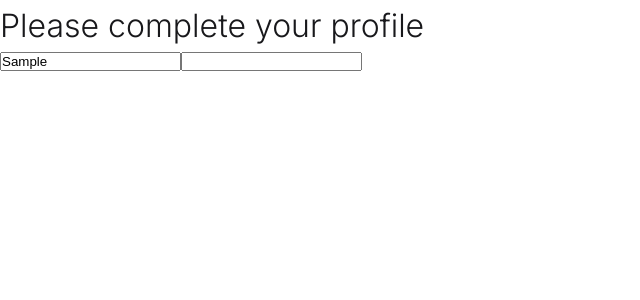
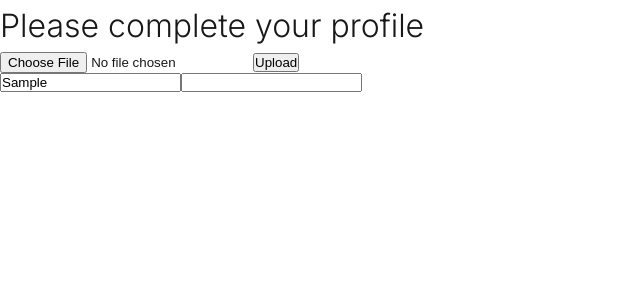
Before and after one commit to noelbentinganan/car-meet, a React (Create React App) app: page /user-profile in a window 1280 px wide. Shown: the top 300 px of the page, without its empty margins (0-640 px from the left). Built offline with nearby package versions, Linux system fonts and the light colour scheme; no server answers; the database is empty; sample sign-in values are in the browser's storage.

Commit message:
adding profile picture fn

```diff
--- a/src/App.css
+++ b/src/App.css
@@ -37,6 +37,11 @@ body {
 }
 
 /* Navbar */
+.home {
+  background-color: var(--appLightGrey);
+  height: 100vh;
+}
+
 .navbar {
   background-color: var(--appGrey);
   display: flex;
@@ -142,6 +147,13 @@ p .a-link {
   color: var(--appBlack);
   font-size: 0.8rem;
   font-weight: 600;
+}
+
+/* User */
+.avatar {
+  width: 48px;
+  height: 48px;
+  border-radius: 50%;
 }
 
 /* Sign Up Form */
--- a/src/App.js
+++ b/src/App.js
@@ -28,7 +28,9 @@ function App() {
           <Route path="/category/rent" element={<Rent />} />
           <Route path="/forgot-password" element={<ForgotPassword />} />
           <Route path="/sign-in" element={<SignIn />} />
-          <Route path="/sign-up" element={<SignUp />} />
+          <Route path="/sign-up" element={<PrivateRoute />}>
+            <Route path="/sign-up" element={<SignUp />} />
+          </Route>
         </Routes>
       </Router>
     </>
--- a/src/components/Navbar.jsx
+++ b/src/components/Navbar.jsx
@@ -4,6 +4,8 @@ import CarHome from "../assets/png/car_home.png";
 import tradeIcon from "../assets/png/tradeIcon.png";
 import saleIcon from "../assets/png/saleIcon.png";
 import rentIcon from "../assets/png/rentIcon.png";
+// test
+import pp from "../assets/mitsuha_pp.jpg";
 // firebase imports
 import { getAuth } from "firebase/auth";
 import { doc, getDoc } from "firebase/firestore";
@@ -12,6 +14,7 @@ import { Link } from "react-router-dom";
 
 const Navbar = () => {
   const auth = getAuth();
+  const user = auth.currentUser;
   const [userData, setUserData] = useState(null);
 
   const location = useLocation();
@@ -82,8 +85,12 @@ const Navbar = () => {
             </Link>
           </li>
         </ul>
-        <div className="user">
-          <p>Hi, {userData?.firstName || " "}</p>
+        <div>
+          {user.photoURL ? (
+            <img src={user.photoURL} alt="Profile" width="100" />
+          ) : (
+            <p>No Profile Picture</p>
+          )}
         </div>
       </nav>
     </>
--- /dev/null
+++ b/src/components/ProfilePictureUpload.jsx
@@ -0,0 +1,67 @@
+import { useState } from "react";
+// firebase imports
+import {
+  getDownloadURL,
+  ref,
+  uploadBytesResumable,
+  getStorage,
+} from "firebase/storage";
+import { getAuth, updateProfile } from "firebase/auth";
+
+const ProfilePictureUpload = () => {
+  const [image, setImage] = useState(null);
+  const [progress, setProgress] = useState();
+  const [profilePic, setProfilePic] = useState("");
+
+  const auth = getAuth();
+  const storage = getStorage();
+
+  // onChange fn
+  const onChange = (e) => {
+    if (e.target.files[0]) {
+      setImage(e.target.files[0]);
+    }
+  };
+
+  // handleSubmit fn
+  const handleSubmit = () => {
+    // if no image, discontinue fn
+    if (!image) return;
+
+    const storageRef = ref(storage, `profilePicture/${auth.currentUser.uid}`);
+    const uploadTask = uploadBytesResumable(storageRef, image);
+    uploadTask.on(
+      "state_changed",
+      (snapshot) => {
+        const progress =
+          (snapshot.bytesTransferred / snapshot.totalBytes) * 100;
+        setProgress(progress);
+      },
+      (error) => {
+        console.error("Upload failed:", error);
+      },
+      async () => {
+        const downloadURL = await getDownloadURL(uploadTask.snapshot.ref);
+        setProfilePic(downloadURL);
+
+        // Update Firebase Auth Profile
+        await updateProfile(auth.currentUser, {
+          photoURL: downloadURL,
+        });
+
+        console.log("Profile Picture Updated:", downloadURL);
+      }
+    );
+  };
+
+  return (
+    <div>
+      <input type="file" onChange={onChange} />
+      <button onClick={handleSubmit}>Upload</button>
+      {progress > 0 && <p>Uploading: {progress.toFixed(2)}%</p>}
+      {profilePic && <img src={profilePic} alt="Profile" width="100" />}
+    </div>
+  );
+};
+
+export default ProfilePictureUpload;
--- a/src/pages/Home.jsx
+++ b/src/pages/Home.jsx
@@ -1,10 +1,12 @@
 import Navbar from "../components/Navbar";
+import VehicleItem from "../components/VehicleItem";
 
 const Home = () => {
   return (
-    <>
+    <div className="home">
       <Navbar />
-    </>
+      <VehicleItem />
+    </div>
   );
 };
 
--- a/src/pages/SignUp.jsx
+++ b/src/pages/SignUp.jsx
@@ -1,5 +1,6 @@
-import { useState } from "react";
+import { useState, useEffect } from "react";
 import { Link, useNavigate } from "react-router-dom";
+import useAuthStatus from "../hooks/useAuthStatus";
 // firebase imports
 import {
   getAuth,
@@ -21,6 +22,15 @@ const SignUp = () => {
     password1: "",
   });
   const { firstName, lastName, address, email, password, password1 } = formData;
+
+  const { loggedIn, checkingStatus } = useAuthStatus();
+
+  // Redirect user to homepage if already logged in
+  useEffect(() => {
+    if (loggedIn) {
+      navigate("/");
+    }
+  });
 
   const navigate = useNavigate();
 
--- a/src/pages/UserProfile.jsx
+++ b/src/pages/UserProfile.jsx
@@ -3,6 +3,7 @@ import { useState, useEffect } from "react";
 import { getAuth } from "firebase/auth";
 import { doc, getDoc } from "firebase/firestore";
 import { db } from "../firebase.config";
+import ProfilePictureUpload from "../components/ProfilePictureUpload";
 
 const UserProfile = () => {
   const auth = getAuth(); // <-- Initialize getAuth() to get the currentUser
@@ -38,6 +39,7 @@ const UserProfile = () => {
     <div>
       <h1>Please complete your profile</h1>
       <div>
+        <ProfilePictureUpload />
         <form>
           <input
             type="text"
```
Also changed, not shown: src/assets/mitsuha_pp.jpg (added).
